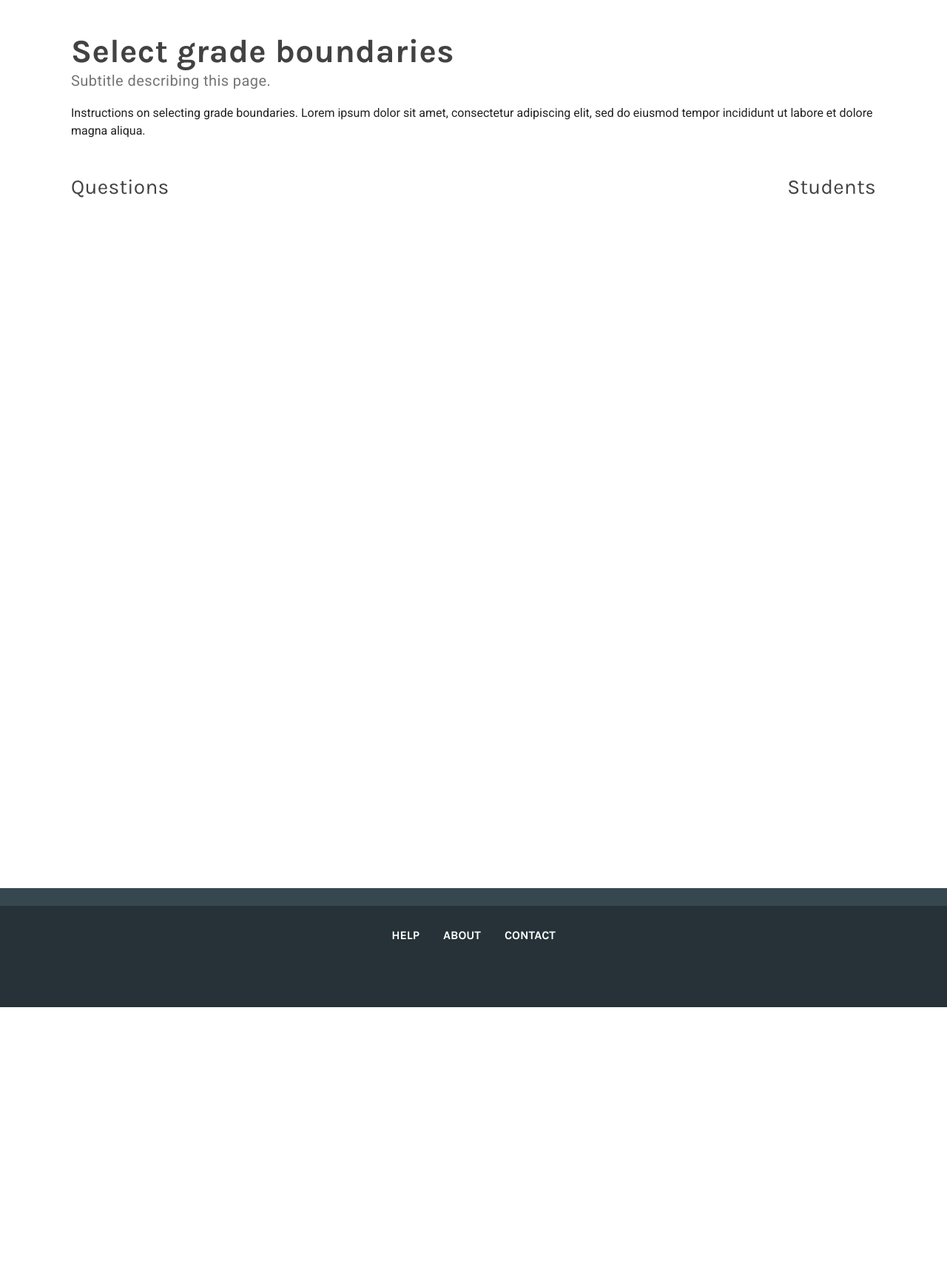
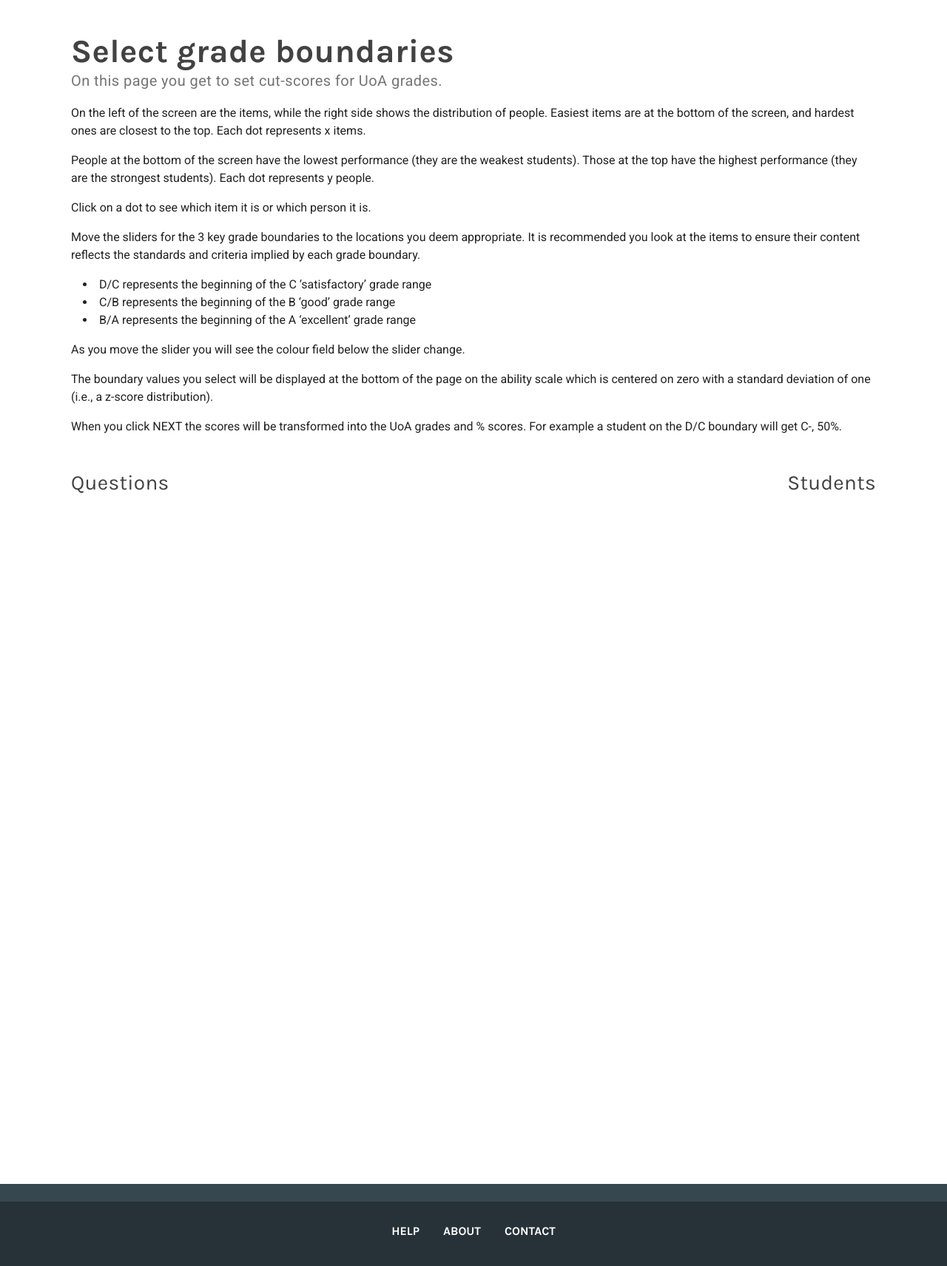
Before and after one commit to genericity/test-analysis, a Flask app: page /grades in a window 1280 px wide. Shown: the part 191-1903 px from the top of the page at 74% size. Before the commit the page ends 1553 px from the top, so only its background shows below. Run offline with Flask 2, Linux system fonts and the light colour scheme; the visitor is signed in with stand-in values (Sample User, id 1); data that the repository does not hold is empty; a map, chart or similar area stays blank; some libraries are stand-ins or nearby versions.

Commit message:
Added recommended text.
- Added recommended text instructing the user on each page.
- Updated styles for bold text and lists.

```diff
--- a/static/css/styles.css
+++ b/static/css/styles.css
@@ -666,3 +666,13 @@ border-bottom: 2px solid #607d8b;
 .hidden {
     display: none;
 }
+
+b {
+    font-weight: 700;
+}
+
+#content ul li, #content ol li {
+    list-style-type: initial;
+    margin-left: 1em;
+    list-style-position: inside;
+}
--- a/templates/export.html
+++ b/templates/export.html
@@ -3,7 +3,7 @@
                 <span>Save the final adjusted grades in a Canvas-friendly format.</span>
             </h2>
             <p>
-                Instructions on downloading and using the exported files. Lorem ipsum dolor sit amet, consectetur adipiscing elit, sed do eiusmod tempor incididunt ut labore et dolore magna aliqua.
+                Click the download button to create a CSV data file containing student IDs and the revised recommended scores and grades. This can be uploaded to Canvas or any other storage system.
             </p>
             <section id="export">
                 <div id="export-area">
--- a/templates/grades.html
+++ b/templates/grades.html
@@ -1,9 +1,42 @@
 {% include "header.html" %}
             <h2>Select grade boundaries
-                <span>Subtitle describing this page.</span>
+                <span>On this page you get to set cut-scores for UoA grades.</span>
             </h2>
             <p>
-                Instructions on selecting grade boundaries. Lorem ipsum dolor sit amet, consectetur adipiscing elit, sed do eiusmod tempor incididunt ut labore et dolore magna aliqua.
+                On the left of the screen are the items, while the right side shows the distribution of people. Easiest items are at the bottom of the screen, and hardest ones are closest to the top.  Each dot represents x items.
+            </p>
+
+            <p>
+                People at the bottom of the screen have the lowest performance (they are the weakest students). Those at the top have the highest performance (they are the strongest students). Each dot represents y people.
+            </p>
+
+            <p>
+                Click on a dot to see which item it is or which person it is.
+            </p>
+
+
+            <p>
+                Move the sliders for the 3 key grade boundaries to the locations you deem appropriate. It is recommended you look at the items to ensure their content reflects the standards and criteria implied by each grade boundary.
+            </p>
+
+            <p>
+                <ul>
+                    <li>D/C represents the beginning of the C ‘satisfactory’ grade range</li>
+
+                    <li>C/B represents the beginning of the B ‘good’ grade range</li>
+
+                    <li>B/A represents the beginning of the A ‘excellent’ grade range</li>
+                </ul>
+            </p>
+
+            <p>As you move the slider you will see the colour field below the slider change.</p>
+
+            <p>
+                The boundary values you select will be displayed at the bottom of the page on the ability scale which is centered on zero with a standard deviation of one (i.e., a z-score distribution).
+            </p>
+
+            <p>
+                When you click NEXT the scores will be transformed into the UoA grades and % scores. For example a student on the D/C boundary will get C-, 50%.
             </p>
             <section id="grades">
                 <div id="graph-container">
```
Also changed, not shown: templates/index.html (+14 -2 lines), templates/questions.html (+10 -2 lines), templates/review.html (+10 -2 lines).
